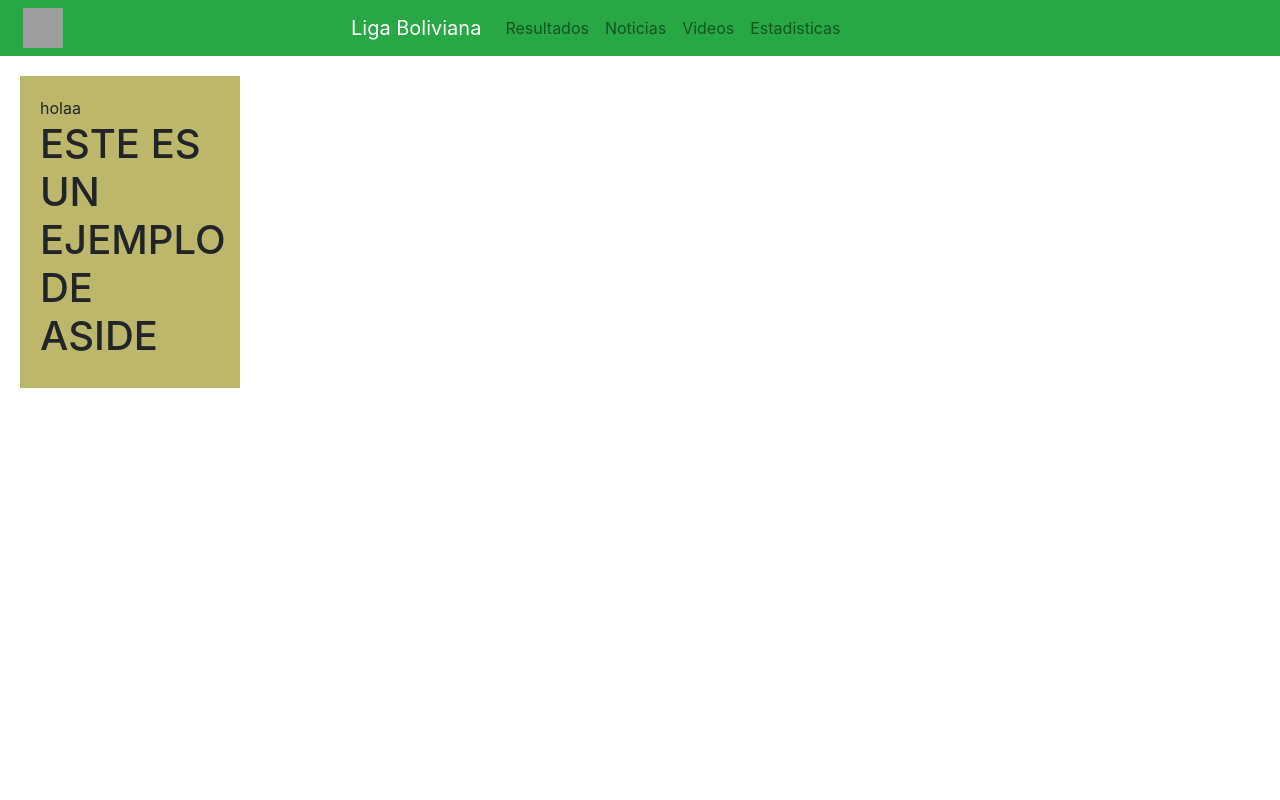
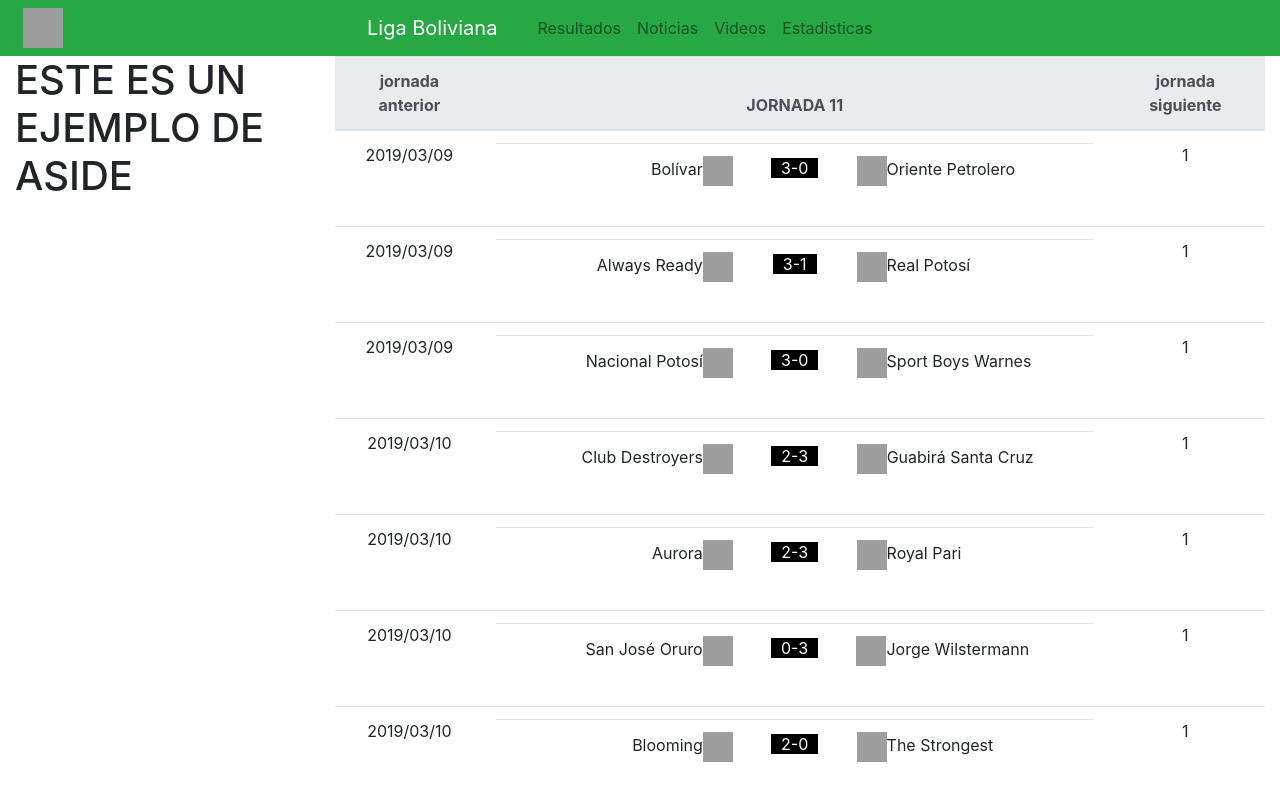
Before and after one commit to AllyOfZendikar/proyectoAngular, an Angular app: page /resultados in a window 1280 px wide. Before the commit this address led to /. Shown: the top 800 px of the page. Built offline with nearby package versions, Linux system fonts and the light colour scheme; grey boxes are pictures that could not be loaded.

Commit message:
Más correciones y enlaces

```diff
--- a/src/app/app-routing.module.ts
+++ b/src/app/app-routing.module.ts
@@ -10,7 +10,8 @@
 const routes: Routes = [
   {path: 'noticias', component: NoticiasComponent},
   {path: 'videos', component: VideosComponent},
-  {path: 'estadisticas', component: EstadisticasComponent}
+  {path: 'estadisticas', component: EstadisticasComponent},
+  {path: 'resultados', component: ResultadosComponent}
 ];
 
 @NgModule({
--- a/src/app/app.component.css
+++ b/src/app/app.component.css
@@ -1,18 +1,22 @@
 
-img {
-    height: 30px;
-    width: 30px;
+.borde{
+    background-color: gray;
+    height: 200px;
 }
 
-aside,nav {
-    display: block;
+.borde1{
+    background-color: aquamarine;
+    height: 50px;
 }
 
+.borde2{
+    height: 50px;
+    text-align: center;
+    background-color: olivedrab;
+}
 
-#columna{
-    float: left;
-    width: 220px;
-    margin: 20px;
-    padding: 20px;
-    background: darkkhaki;
+.borde3{
+    height: 50px;
+    text-align: center;
+    background-color: orangered;
 }
--- a/src/app/app.component.html
+++ b/src/app/app.component.html
@@ -1,10 +1,11 @@
-<div id="agrupar">
-    <nav>
-        <app-nav></app-nav>
-    </nav>
-      <aside id="columna">
-          holaa
-          <app-aside></app-aside>
-      </aside>
+<app-nav></app-nav>
+<div class="container-fluid">
+  <div class="row">
+    <div class="col-3">
+      <app-aside></app-aside>
+    </div>
+    <div class="col-9">
       <router-outlet></router-outlet>
+    </div>
+  </div>
 </div>
--- a/src/app/components/resultados/resultados.component.css
+++ b/src/app/components/resultados/resultados.component.css
@@ -0,0 +1,4 @@
+img {
+    height: 30px;
+    width: 30px;
+}
--- a/src/app/components/resultados/resultados.component.html
+++ b/src/app/components/resultados/resultados.component.html
@@ -15,19 +15,19 @@
 
         <td>
           <table class="table">
-            <td style="width: 300px; text-align: right">
+            <td style="width: 250px; text-align: right">
               <span>{{ item.local }}</span>
               <img [src]="item.localShield" />
             </td>
 
-            <td style="width: 50px; text-align: center;">
+            <td style="width: 100px; text-align: center;">
               <span
                 class="text-white"
-                style="padding-left: 20px; padding-right: 20px; background: black; text-align: center;"
+                style="padding-left: 10px; padding-right: 10px; background: black; text-align: center;"
                 >{{ item.result }}
               </span>
             </td>
-            <td style="width: 300px; text-align: left">
+            <td style="width: 250px; text-align: left">
               <img [src]="item.visitorShield" />
               <span>{{ item.visitor }}</span>
             </td>
--- a/src/app/nav/nav.component.html
+++ b/src/app/nav/nav.component.html
@@ -8,7 +8,7 @@
 
     <div class="col-9 ">
       <nav class="navbar navbar-expand-lg navbar-light bg-success">
-        <a class="navbar-brand text-white">Liga Boliviana</a>
+        <a class="navbar-brand text-white nav-link" href="#">Liga Boliviana</a>
         <button
           class="navbar-toggler"
           type="button"
@@ -23,7 +23,7 @@
         <div class="collapse navbar-collapse" id="navbarNav">
           <ul class="navbar-nav">
             <li class="nav-item">
-              <a class="nav-link" href="#"> Resultados</a>
+              <a class="nav-link" routerLink="/resultados"> Resultados</a>
             </li>
             <li class="nav-item">
               <a class="nav-link" routerLink="/noticias">Noticias</a>
```
